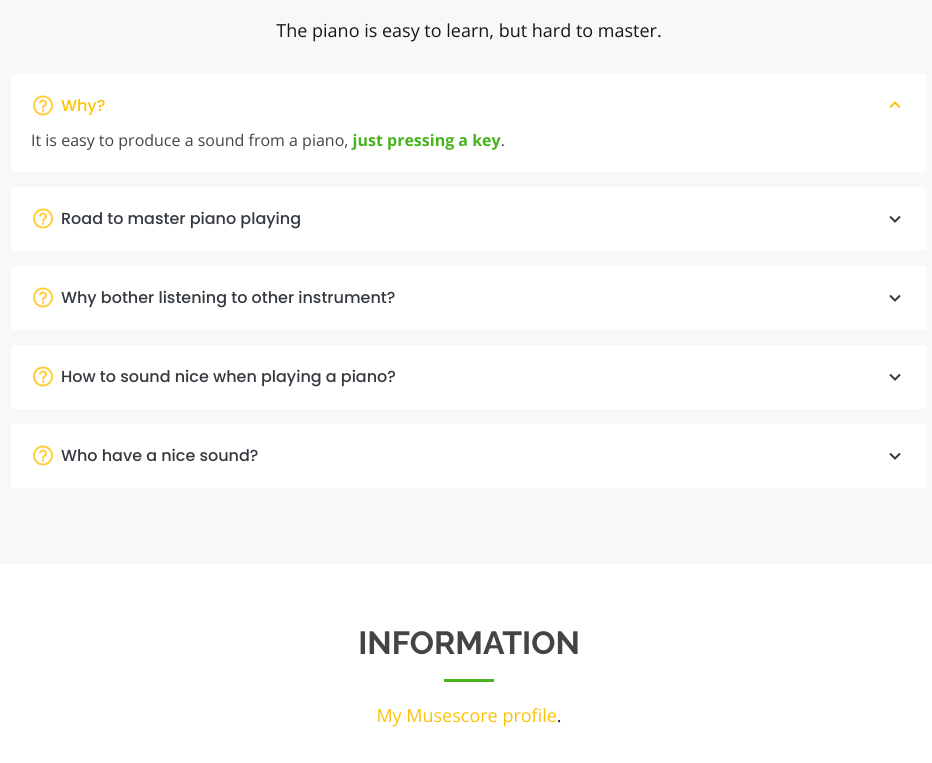
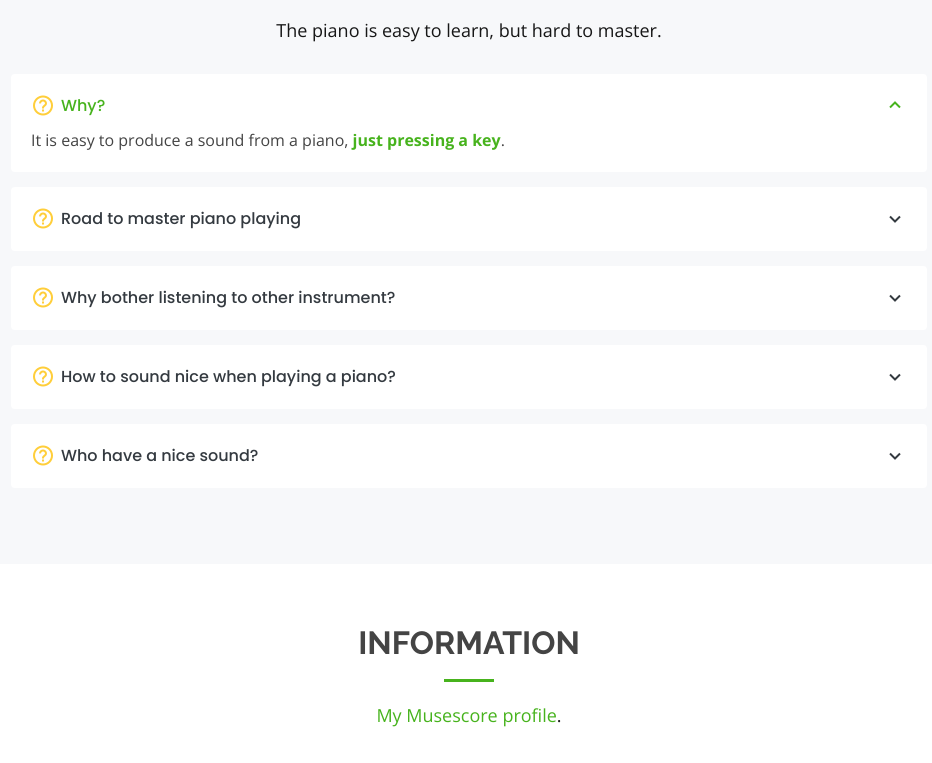
Before and after one commit to poipoinanodesu/journey-of-poino, a plain HTML site: page index.html in a window 1280 px wide. Shown: the part 1337-2100 px from the top of the page, without its empty margins (171-1103 px from the left). Drawn offline with nearby package versions, Linux system fonts and the light colour scheme; a script that the page names is missing.

Commit message:
hyperlink color

```diff
--- a/assets/css/style.css
+++ b/assets/css/style.css
@@ -15,12 +15,12 @@ body {
 }
 
 a {
-  color: #ffc107;
+  color: #47b31d;
   text-decoration: none;
 }
 
 a:hover {
-  color: #ffce3a;
+  color: #9aeb7a;
   text-decoration: none;
 }
 
```
